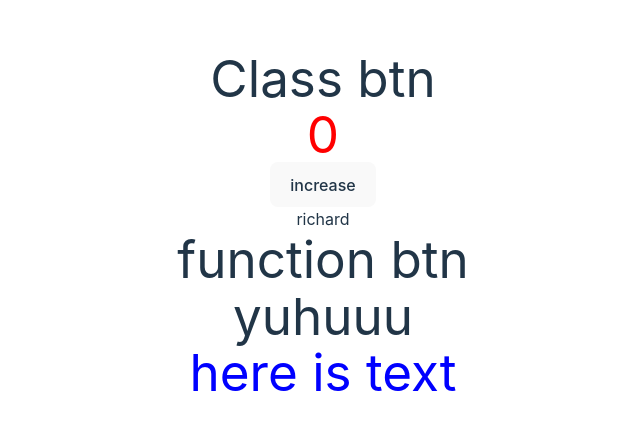
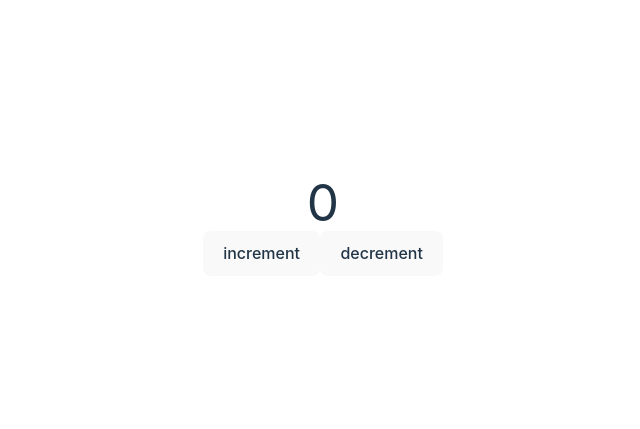
Before and after one commit to musi922/React-Gate-Preparation, a React (Vite) app: page / in a window 1280 px wide. Shown: the part 175-604 px from the top of the page, without its empty margins (317-957 px from the left). Built offline with nearby package versions, Linux system fonts and the light colour scheme.

Commit message:
Added the usereducer hook

```diff
--- a/src/App.jsx
+++ b/src/App.jsx
@@ -10,15 +10,7 @@
 function App() {
   return (
     <>
-    <h1 className="text-3xl font-bold underline">
-    Class btn
-  </h1>
-  <Name name="richard"/>
-  <h1>function btn</h1>
-      <Funct>
-    <h1>yuhuuu</h1>
-    </Funct>
-    <State/>
+      <Funct/>
     </>
   )
 }
--- a/src/Funct.jsx
+++ b/src/Funct.jsx
@@ -1,11 +1,24 @@
-import React, { Fragment } from "react";
+import React, { useReducer } from "react";
 
-export default function Funct({children}) {
+function reducer(state,action) {
+    if (action.type === "increment") {
+        return {count:state.count+1}
+    }
+    else {
+        return {count:state.count-1}
+    }
+}
+export default function Funct() {
+    const initialstate = {count:0}
+    const [state,dispatch] = useReducer(reducer,initialstate)
+
 
 
     return (
-        <Fragment >
-        {children}
-        </Fragment>
+        <>
+        <h1>{state.count}</h1>
+        <button onClick={()=>dispatch({type:"increment"})}>increment</button>
+        <button onClick={()=>dispatch({type:"decrement"})}>decrement</button>
+        </>
     );
 }
```
